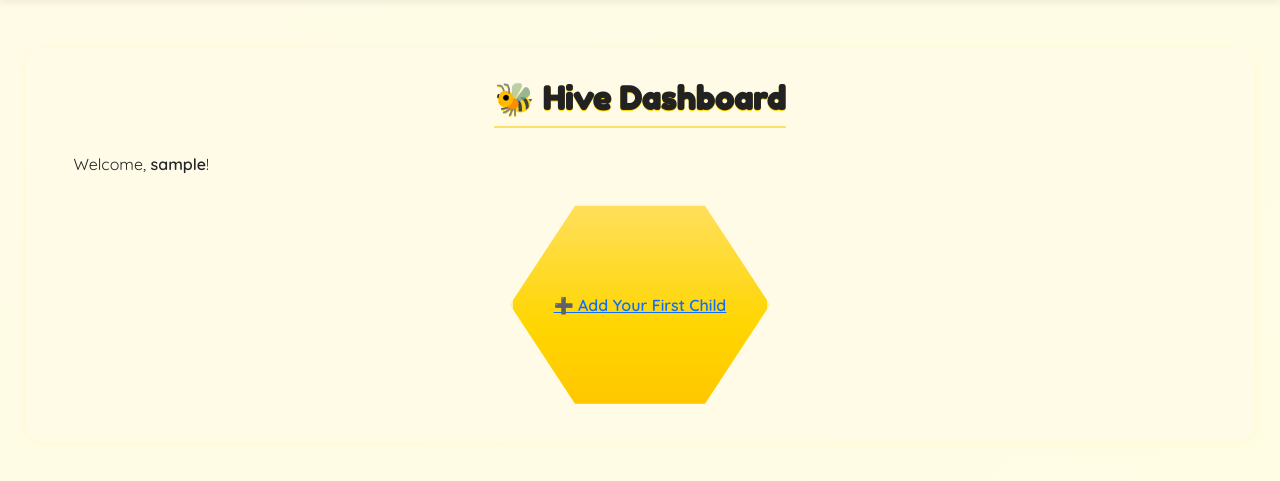
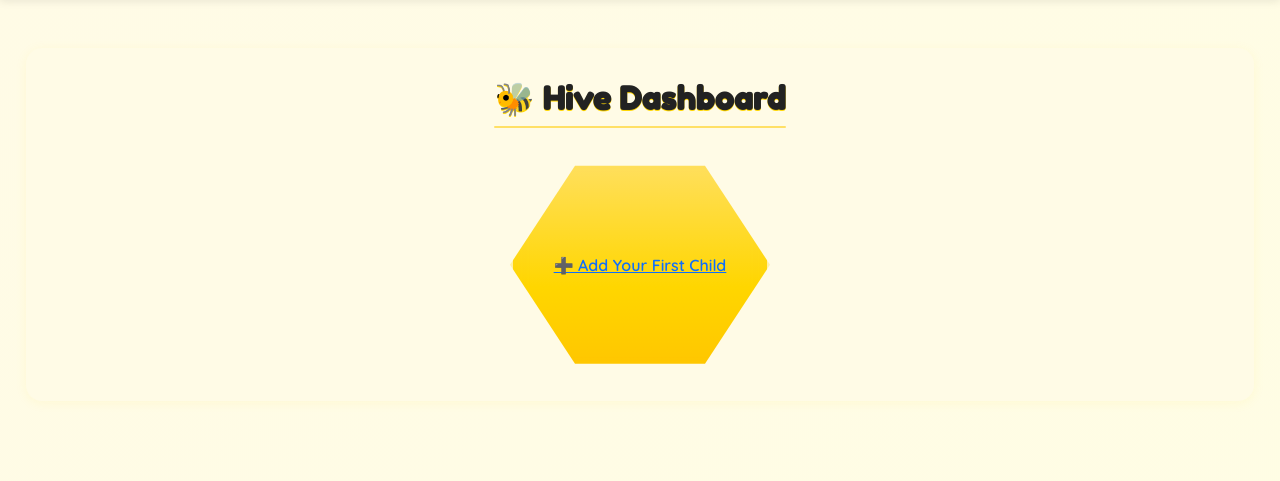
Before and after one commit to nazhameed/arthive, a Django app: page /dashboard/ in a window 1280 px wide. Shown: the part 79-560 px from the top of the page. Run offline with Django 5.2, Linux system fonts and the light colour scheme; the visitor is signed in with stand-in values (Sample User, id 1); data that the repository does not hold is empty.

Commit message:
remove welcome p tag

```diff
--- a/gallery/templates/dashboard.html
+++ b/gallery/templates/dashboard.html
@@ -2,7 +2,6 @@
 {% block content %}
 <div class="container container-medium mt-5 page-dashboard">
   <h1 class="dashboard-heading">🐝 Hive Dashboard</h1>
-  <p>Welcome, <strong>{{ user.username }}</strong>!</p>
   {% if children %}
     <div class="profiles-grid">
       {% for child in children %}
```
